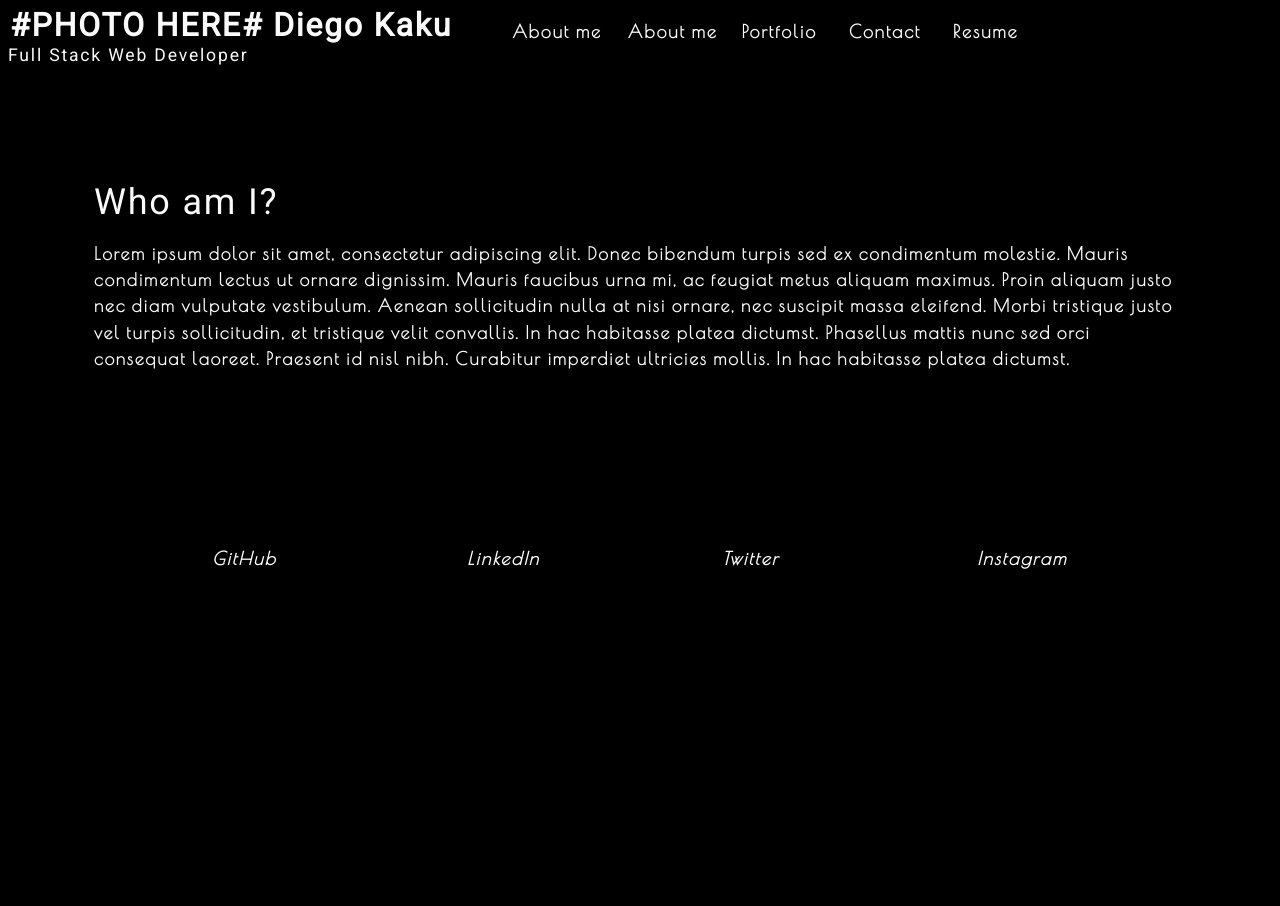
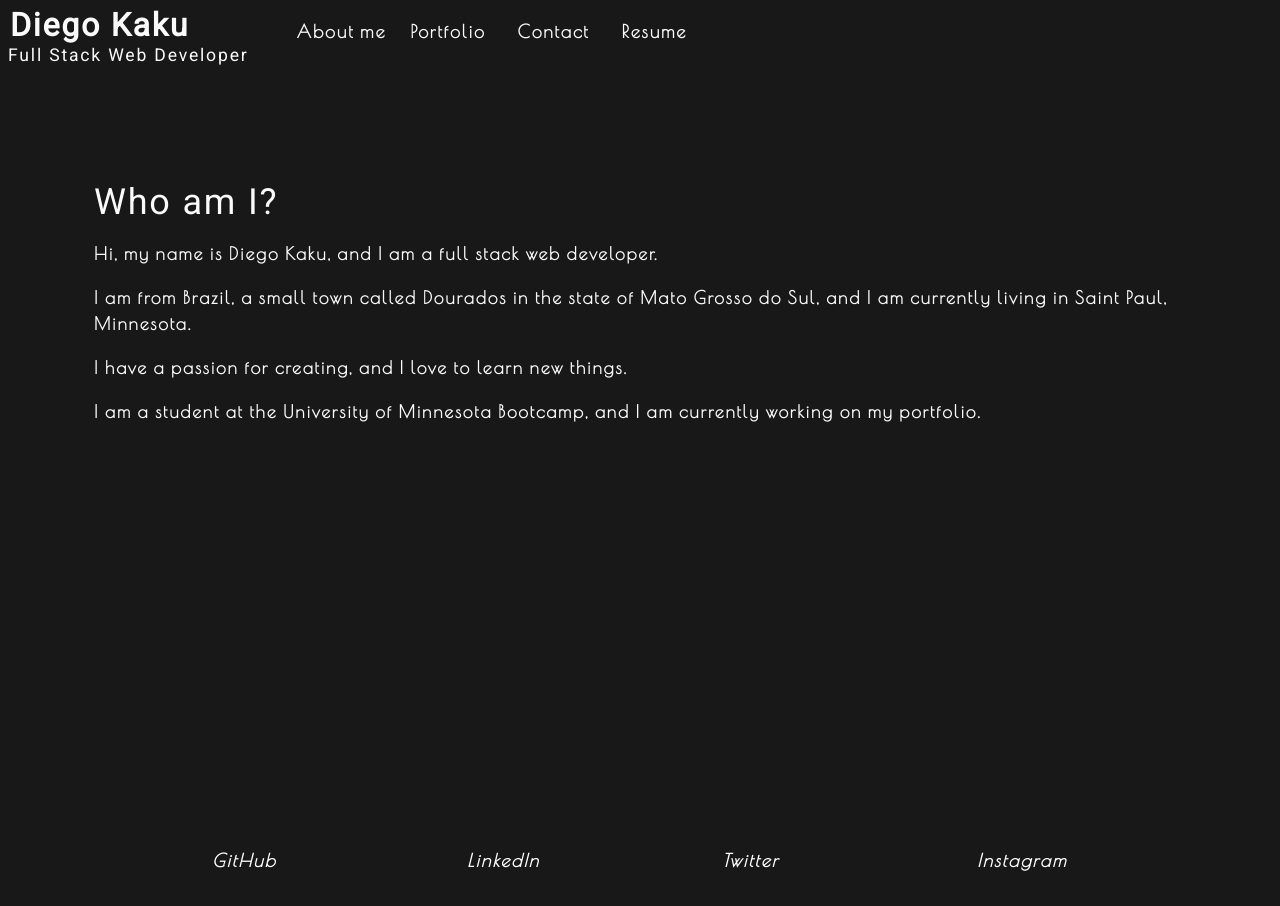
Before and after one commit to kakudiego/C-20-React_React-Portifolio, a React (Create React App) app: page / in a window 1280 px wide. Before the commit the page ends 800 px from the top, so only its background shows below. Built offline with nearby package versions, Linux system fonts and the light colour scheme.

Commit message:
footer fix now, final position

```diff
--- a/package.json
+++ b/package.json
@@ -1,5 +1,5 @@
 {
-  "homepage": "http://kakudiego.github.io/photo-port",
+  "homepage": "https://github.com/kakudiego/C-20-React_React-Portifolio",
   "name": "portfolio",
   "version": "0.1.0",
   "private": true,
--- a/src/components/About/index.js
+++ b/src/components/About/index.js
@@ -6,13 +6,16 @@ function About() {
       <h1 id="about">Who am I?</h1>
       <div className="my-2">
         <p>
-          Lorem ipsum dolor sit amet, consectetur adipiscing elit. Donec bibendum turpis sed ex
-          condimentum molestie. Mauris condimentum lectus ut ornare dignissim. Mauris faucibus urna
-          mi, ac feugiat metus aliquam maximus. Proin aliquam justo nec diam vulputate vestibulum.
-          Aenean sollicitudin nulla at nisi ornare, nec suscipit massa eleifend. Morbi tristique
-          justo vel turpis sollicitudin, et tristique velit convallis. In hac habitasse platea
-          dictumst. Phasellus mattis nunc sed orci consequat laoreet. Praesent id nisl nibh.
-          Curabitur imperdiet ultricies mollis. In hac habitasse platea dictumst.
+          Hi, my name is Diego Kaku, and I am a full stack web developer.
+        </p>
+        <p>
+          I am from Brazil, a small town called Dourados in the state of Mato Grosso do Sul, and I am currently living in Saint Paul, Minnesota.
+        </p>
+        <p>
+          I have a passion for creating, and I love to learn new things.
+        </p>
+        <p>
+          I am a student at the University of Minnesota Bootcamp, and I am currently working on my portfolio.
         </p>
       </div>
     </section>
--- a/src/components/Footer/FooterStyles.js
+++ b/src/components/Footer/FooterStyles.js
@@ -1,15 +1,12 @@
 import styled from 'styled-components';
 
 export const Box = styled.div`
-  padding: 80px 60px;
-  background: black;
+  padding: 10px;
+  background: #181818;
   position: relative;
   bottom: 0;
   width: 100%;
-
-  @media (max-width: 1000px) {
-    padding: 70px 30px;
-  }
+  top: 40vh;
 `;
 
 export const Container = styled.div`
@@ -19,6 +16,7 @@ export const Container = styled.div`
   max-width: 1000px;
   margin: 0 auto;
   /* background: red; */
+
 `;
 
 export const Column = styled.div`
--- a/src/components/Footer/index.js
+++ b/src/components/Footer/index.js
@@ -9,28 +9,28 @@ const Footer = () => {
         <Row>
           <Column>
             <FooterLink href='https://github.com/kakudiego' target="_blank" rel="noreferrer noopener">
-              <i className='fab fa-twitter'>
+              <i className=''>
                 <span style={{ marginLeft: '10px' }}>GitHub</span>
               </i>
             </FooterLink>
           </Column>
           <Column>
             <FooterLink href='https://github.com/kakudiego' target="_blank" rel="noreferrer noopener">
-              <i className='fab fa-twitter'>
+              <i className=''>
                 <span style={{ marginLeft: '10px' }}>LinkedIn</span>
               </i>
             </FooterLink>
           </Column>
           <Column>
             <FooterLink href='https://twitter.com/kakudiego' target="_blank" rel="noreferrer noopener">
-              <i className='fab fa-twitter'>
+              <i className=''>
                 <span style={{ marginLeft: '10px' }}>Twitter</span>
               </i>
             </FooterLink>
           </Column>
           <Column>
             <FooterLink href='https://www.instagram.com/kakudiego' target="_blank" rel="noreferrer noopener">
-              <i className='fab fa-twitter'>
+              <i className=''>
                 <span style={{ marginLeft: '10px' }}>Instagram</span>
               </i>
             </FooterLink>
--- a/src/components/Nav/index.js
+++ b/src/components/Nav/index.js
@@ -2,49 +2,37 @@ import React, { useEffect } from 'react';
 import { capitalizeFirstLetter } from '../../utils/helpers';
 
 function Nav(props) {
-  const {
-    categories = [],
-    aboutSelected,
-    setAboutSelected,
-    setCurrentCategory,
-    contactSelected,
-    currentCategory,
-    setContactSelected,
-    resumeSelected,
-    setResumeSelected,
-    portfolioSelected,
-    setPortfolioSelected,
-  } = props;
+  const { categories = [], aboutSelected, setAboutSelected, setCurrentCategory, contactSelected, currentCategory, setContactSelected, resumeSelected, setResumeSelected, portfolioSelected, setPortfolioSelected } = props;
 
   useEffect(() => {
-    document.title = capitalizeFirstLetter(currentCategory.name);
-  }, [currentCategory]);
+    document.title = "Diego Kaku's Portfolio";
+  }, []);
 
   return (
-    <header className="flex-row px-1">
+    <header className='flex-row px-1'>
       <h2>
-        <a data-testid="link" href="/">
-          <span role="img" aria-label="camera"> #PHOTO HERE# </span> Diego Kaku
+        <a data-testid='link' href='/'>
+          Diego Kaku
         </a>
         <p>Full Stack Web Developer</p>
       </h2>
       <nav>
-        <ul className="flex-row">
-          <li className="mx-2">
-            <a data-testid="about" href="#about" onClick={() => setContactSelected(false)}>
+        <ul className='flex-row'>
+          {/* <li className='mx-2'>
+            <a data-testid='about' href='#about' onClick={() => setContactSelected(false)}>
               About me
             </a>
-          </li>
+          </li> */}
           {categories.map((category) => (
-            <li
-              className={`mx-1 ${currentCategory.name === category.name && !aboutSelected && !portfolioSelected && !contactSelected && !resumeSelected && 'navActive'
-                }`}
-              key={category.name}
-            >
+            <li className={`mx-1 ${currentCategory.name === category.name && !aboutSelected && !portfolioSelected && !contactSelected && !resumeSelected && 'navActive'}`} key={category.name}>
               <span
                 onClick={() => {
                   setCurrentCategory(category);
                   setContactSelected(false);
+                  setAboutSelected(false);
+                  setPortfolioSelected(false);
+                  setResumeSelected(false);
+
                 }}
               >
                 {capitalizeFirstLetter(category.name)}
--- a/src/components/Portfolio/index.js
+++ b/src/components/Portfolio/index.js
@@ -13,42 +13,42 @@ function Portfolio() {
         </a>
       </div>
       <div className="my-2">
-        <a href='https://github.com/kakudiego/C-3-JavaScript_Basic-Password-Generator' target="_blank" rel="noreferrer noopener">
-          <img src='https://i.imgur.com/XqQZQZL.png' alt='password generator' />
+        <a href='https://github.com/kakudiego/C-5-Third-Party-APIs_Work-Day-Scheduler' target="_blank" rel="noreferrer noopener">
+          <img src='https://i.imgur.com/XqQZQZL.png' alt='Work Day Scheduler' />
           <i className='fab fa-twitter'>
-            <span style={{ marginLeft: '10px' }}>Password Generator</span>
+            <span style={{ marginLeft: '10px' }}>Work Day Scheduler</span>
           </i>
         </a>
       </div>
       <div className="my-2">
-        <a href='https://github.com/kakudiego/C-3-JavaScript_Basic-Password-Generator' target="_blank" rel="noreferrer noopener">
-          <img src='https://i.imgur.com/XqQZQZL.png' alt='password generator' />
+        <a href='https://github.com/kakudiego/C-6-Server-Side-APIs_Weather-Dashboard' target="_blank" rel="noreferrer noopener">
+          <img src='https://i.imgur.com/XqQZQZL.png' alt='Weather-Dashboard' />
           <i className='fab fa-twitter'>
-            <span style={{ marginLeft: '10px' }}>Password Generator</span>
+            <span style={{ marginLeft: '10px' }}>Weather-Dashboard</span>
           </i>
         </a>
       </div>
       <div className="my-2">
-        <a href='https://github.com/kakudiego/C-3-JavaScript_Basic-Password-Generator' target="_blank" rel="noreferrer noopener">
-          <img src='https://i.imgur.com/XqQZQZL.png' alt='password generator' />
+        <a href='https://github.com/kakudiego/C-9-Node.js_Professional-README-Generator' target="_blank" rel="noreferrer noopener">
+          <img src='https://i.imgur.com/XqQZQZL.png' alt='README-Generator' />
           <i className='fab fa-twitter'>
-            <span style={{ marginLeft: '10px' }}>Password Generator</span>
+            <span style={{ marginLeft: '10px' }}>README-Generator</span>
           </i>
         </a>
       </div>
       <div className="my-2">
-        <a href='https://github.com/kakudiego/C-3-JavaScript_Basic-Password-Generator' target="_blank" rel="noreferrer noopener">
-          <img src='https://i.imgur.com/XqQZQZL.png' alt='password generator' />
+        <a href='https://github.com/kakudiego/C-11-Express_Note-Taker' target="_blank" rel="noreferrer noopener">
+          <img src='https://i.imgur.com/XqQZQZL.png' alt='Note-Taker' />
           <i className='fab fa-twitter'>
-            <span style={{ marginLeft: '10px' }}>Password Generator</span>
+            <span style={{ marginLeft: '10px' }}>Note-Taker</span>
           </i>
         </a>
       </div>
       <div className="my-2">
-        <a href='https://github.com/kakudiego/C-3-JavaScript_Basic-Password-Generator' target="_blank" rel="noreferrer noopener">
-          <img src='https://i.imgur.com/XqQZQZL.png' alt='password generator' />
+        <a href='https://github.com/kakudiego/C-19-Progressive-Web-Applications-PWA_Budget-Tracker' target="_blank" rel="noreferrer noopener">
+          <img src='https://i.imgur.com/XqQZQZL.png' alt='Budget Tracker' />
           <i className='fab fa-twitter'>
-            <span style={{ marginLeft: '10px' }}>Password Generator</span>
+            <span style={{ marginLeft: '10px' }}>Budget Tracker</span>
           </i>
         </a>
       </div>
--- a/src/components/Resume/index.js
+++ b/src/components/Resume/index.js
@@ -10,15 +10,6 @@ function Resume() {
             <span style={{ marginLeft: '10px' }}>Download Resume</span>
           </i>
         </a>
-        <p>
-          Lorem ipsum dolor sit amet, consectetur adipiscing elit. Donec bibendum turpis sed ex
-          condimentum molestie. Mauris condimentum lectus ut ornare dignissim. Mauris faucibus urna
-          mi, ac feugiat metus aliquam maximus. Proin aliquam justo nec diam vulputate vestibulum.
-          Aenean sollicitudin nulla at nisi ornare, nec suscipit massa eleifend. Morbi tristique
-          justo vel turpis sollicitudin, et tristique velit convallis. In hac habitasse platea
-          dictumst. Phasellus mattis nunc sed orci consequat laoreet. Praesent id nisl nibh.
-          Curabitur imperdiet ultricies mollis. In hac habitasse platea dictumst.
-        </p>
       </div>
     </section>
   );
--- a/src/index.css
+++ b/src/index.css
@@ -8,7 +8,7 @@ main {
   --secondary: #f3a847;
   --tertiary: #b12704;
   --light: #fafafa;
-  --dark: #000000;
+  --dark: #181818;
   --darker: #111111;
   --error: rgb(228, 46, 1);
   --spacing-one: calc(1rem * 0.5);
@@ -35,6 +35,11 @@ body {
   background: var(--dark);
   color: var(--light);
   font-family: 'Poiret One', cursive;
+}
+
+body > footer {
+  position: sticky;
+  top: 100vh;
 }
 
 h1,
```
